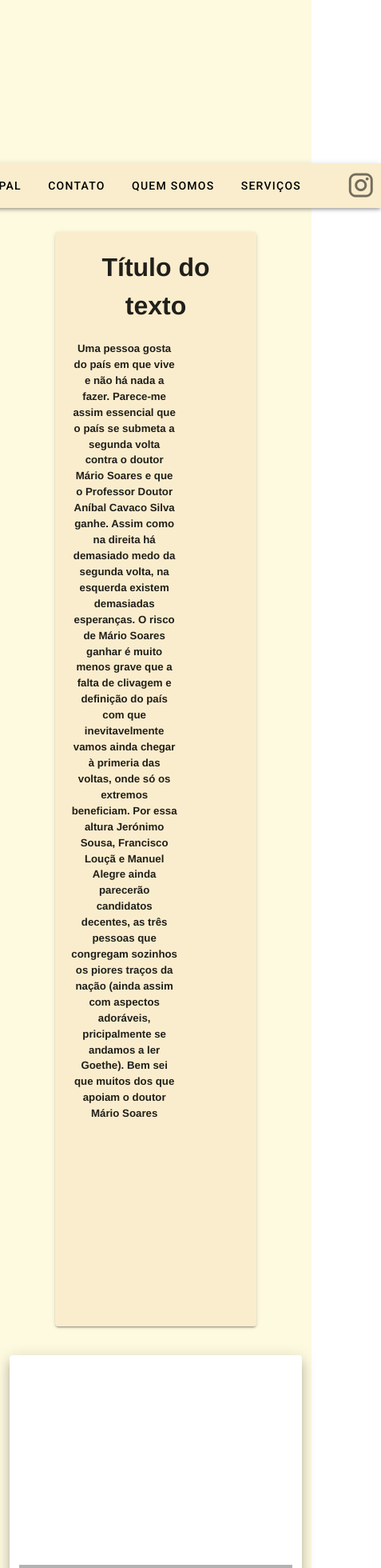
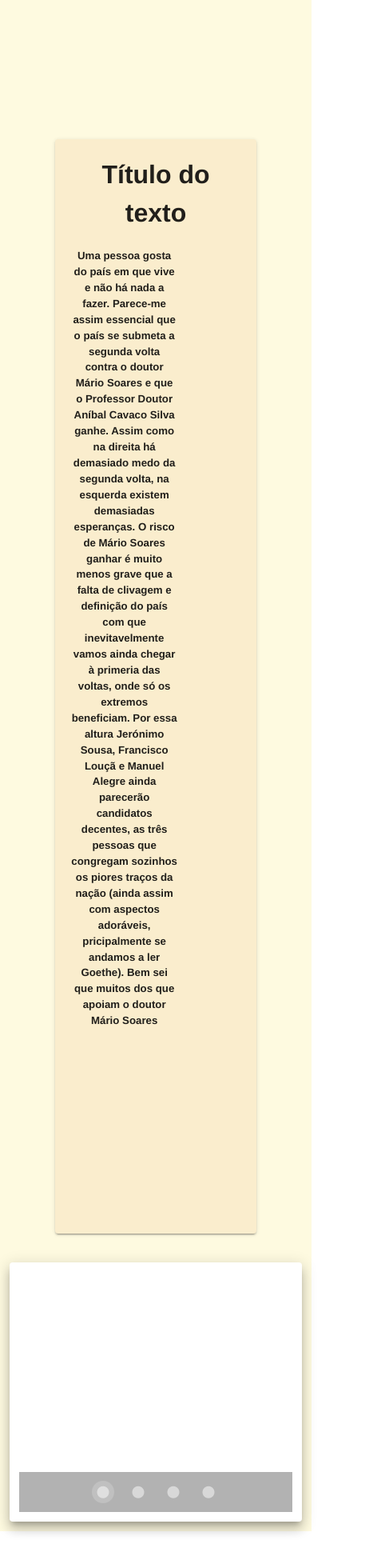
Before and after one commit to AlvaroRS93/simples, a Vue app: page / in a window 390 px wide. Shown: the top 1960 px of the page at 80% size, 477 px wide, since content can reach past the window. After the commit the page ends 1926 px from the top, so only its background shows below. Built offline with nearby package versions, Linux system fonts and the light colour scheme.

Commit message:
Add files via upload

```diff
--- a/src/components/Cabecalho.vue
+++ b/src/components/Cabecalho.vue
@@ -9,7 +9,7 @@
       ></v-img>
     </div>
 
-    <div id="nav" class="d-flex justify-center">
+    <div id="nav" class="d-none d-md-flex justify-center">
       <v-app-bar
         class="d-flex justify-center primary"
         elevation="3"
@@ -36,9 +36,6 @@
           @click="mudarTela('/servicos')"
           >Serviços</v-btn
         >
-        <v-col cols="2" md="4" lg="8">
-          <v-icon large right class="d-flex justify-end">mdi-instagram</v-icon>
-        </v-col>
       </v-app-bar>
     </div>
   </div>
--- a/src/components/carroussel.vue
+++ b/src/components/carroussel.vue
@@ -1,7 +1,7 @@
 <template>
-  <v-col>
-    <div>
-      <v-card elevation="10">
+
+    <div class=" ma-3 d-flex justify-center">
+      <v-card width="600" height="" elevation="10">
         <v-col>
           <v-carousel cycle height="300" show-arrows-on-hover>
             <v-carousel-item
@@ -10,13 +10,13 @@
               reverse-transition="fade-transition"
               transition="fade-transition"
             >
-              <v-img :src="img.src" contain max-height="350"></v-img>
+              <v-img :src="img.src" contain max-width="500"></v-img>
             </v-carousel-item>
           </v-carousel>
         </v-col>
       </v-card>
     </div>
-  </v-col>
+
 </template>
 <script>
 export default {
```
